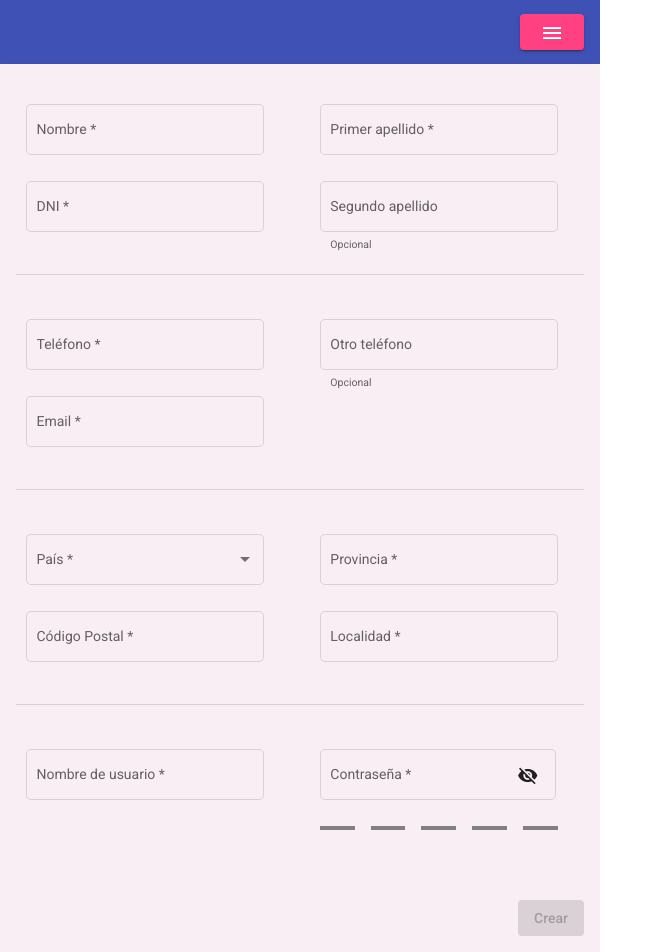
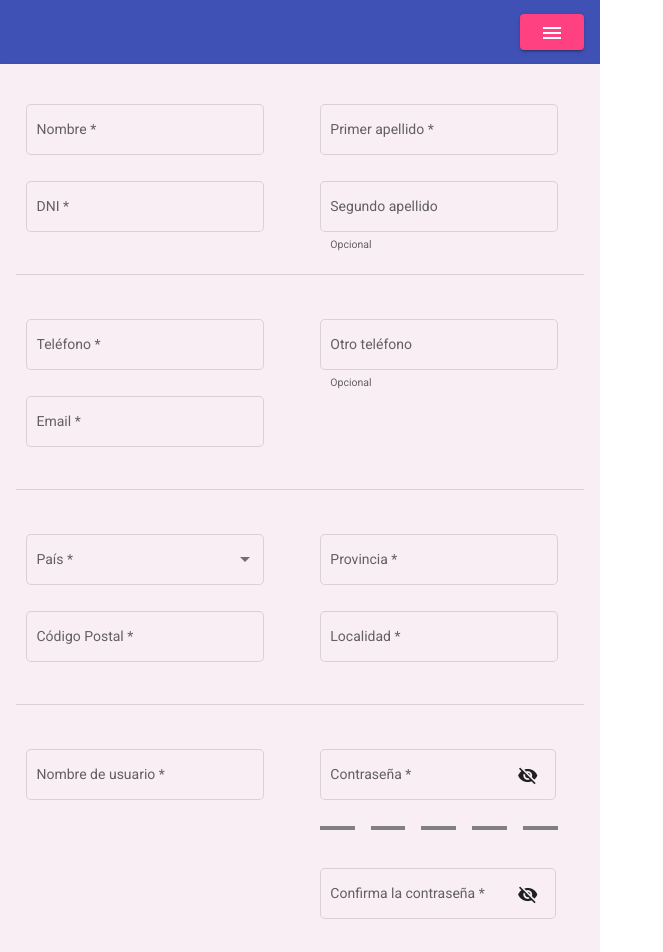
Before and after one commit to OsmanMehmed/Student-Management-App, an Angular app in the folder student-management-app/: page / in a window 1280 px wide. Shown: the top 952 px of the page, without its empty margins (0-663 px from the left). Built offline with nearby package versions, Linux system fonts and the light colour scheme.

Commit message:
Added 'confirm password' field and fixed Edit/Cancel editing button

```diff
--- a/student-management-app/src/app/features/alumn-info/components/alumn-info.component.html
+++ b/student-management-app/src/app/features/alumn-info/components/alumn-info.component.html
@@ -8,7 +8,7 @@
     </ng-container>
 
 
-    <ng-container *ngIf = "!alumnData.disable">
+    <ng-container *ngIf = "alumnData.enabled && !newUser">
       <button mat-raised-button color = "accent" (click) = "disableEditAlumnData()">
         <mat-icon> clear </mat-icon>
       </button>
@@ -123,6 +123,18 @@
 
           <app-strength-bar [strenght] = "strenght" (puntuationLess8) = "puntuationLess8Notification($event)"></app-strength-bar>
 
+
+          <mat-form-field appearance = "outline">
+            <mat-label> Confirma la contraseña </mat-label>
+
+            <input matInput [type] = "hidePasswordConfirm ? 'password' : 'text'" formControlName = "passwordConfirm">
+
+            <button mat-icon-button [disabled] = "!alumnData.get('password')?.enabled" matSuffix (click) = "hidePasswordConfirm = !hidePasswordConfirm" [attr.aria-label]  = "'Hide password confirm'" [attr.aria-pressed] = "hidePasswordConfirm">
+              <mat-icon> {{ hidePasswordConfirm ? 'visibility_off' : 'visibility'}} </mat-icon>
+            </button>
+
+          </mat-form-field>
+
           <mat-hint [hidden] = "submitButtonMode === 'Crear'? true: false">
             <mat-checkbox formControlName = "checkboxPassword" (change) = "toggleAccessEditPassword($event)">
               Permitir modificar contraseña
--- a/student-management-app/src/app/features/alumn-info/components/alumn-info.component.ts
+++ b/student-management-app/src/app/features/alumn-info/components/alumn-info.component.ts
@@ -2,9 +2,8 @@ import { Alumn } from './../models/alumn.model';
 import { Component, EventEmitter, Input, OnInit, Output } from '@angular/core';
 import { AbstractControl, FormBuilder, FormControl, FormGroup, Validators } from '@angular/forms';
 import { AlumnManagerServiceService } from '../services/alumn-manager-service.service';
-import { BehaviorSubject, Subject } from 'rxjs';
+import { Subject } from 'rxjs';
 import { countries } from '../../util/country.data';
-import { discardPeriodicTasks } from '@angular/core/testing';
 import { MatCheckboxChange } from '@angular/material/checkbox';
 
 @Component({
@@ -23,7 +22,9 @@ export class AlumnInfoComponent implements OnInit {
   public alumnData !: FormGroup;
 
   private passwordActualAlumn!: string;
+  newUser: boolean = true;
   hidePassword: boolean = true;
+  hidePasswordConfirm: boolean = true;
   submitButtonMode: string = "Crear";
   showLess8Notification: boolean = false;
 
@@ -58,6 +59,7 @@ export class AlumnInfoComponent implements OnInit {
       password: new FormControl('',
       [Validators.required, Validators.minLength(6)]),
 
+      passwordConfirm: new FormControl('', Validators.required),
       checkboxPassword: new FormControl('')
 
     })
@@ -66,6 +68,7 @@ export class AlumnInfoComponent implements OnInit {
   ngOnInit(): void {
     this.cleanForm.subscribe( event =>{
 
+      this.newUser = true;
       this.submitButtonMode = "Crear";
       this.alumnData.enable();
       this.alumnData.reset();
@@ -76,6 +79,8 @@ export class AlumnInfoComponent implements OnInit {
 
     this.modifyAlumn.subscribe( event => {
 
+
+      this.newUser = false;
       this.submitButtonMode = "Guardar";
       this.alumnData.setValue(
         {
@@ -92,7 +97,8 @@ export class AlumnInfoComponent implements OnInit {
           password: '',
           anotherPhone: (event.otherPhone ?  event.otherPhone : ''),
           lastName: event.lastName,
-          checkboxPassword: ''
+          checkboxPassword: '',
+          passwordConfirm: ''
         }
       )
 
@@ -109,18 +115,21 @@ export class AlumnInfoComponent implements OnInit {
 
     if (event.checked){
       this.alumnData.get('password')?.enable();
+      this.alumnData.get('passwordConfirm')?.enable();
     } else {
       this.alumnData.get('password')?.disable();
+      this.alumnData.get('passwordConfirm')?.disable();
     }
   }
 
   allowEditAlumnData(){
     this.alumnData.enable();
     this.alumnData.get('password')?.disable();
+    this.alumnData.get('passwordConfirm')?.disable();
   }
 
   disableEditAlumnData(){
-    this.alumnData.enable();
+    this.alumnData.disable();
   }
 
   saveAlumn(){
@@ -153,6 +162,7 @@ export class AlumnInfoComponent implements OnInit {
       } as Alumn
     )
 
+    this.newUser = true;
     this.submitButtonMode = "Crear";
     this.alumnData.enable();
     this.alumnData.reset();
```
